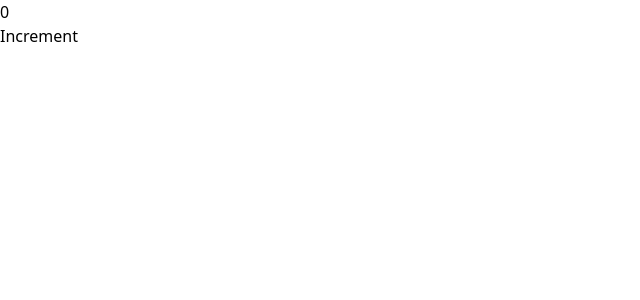
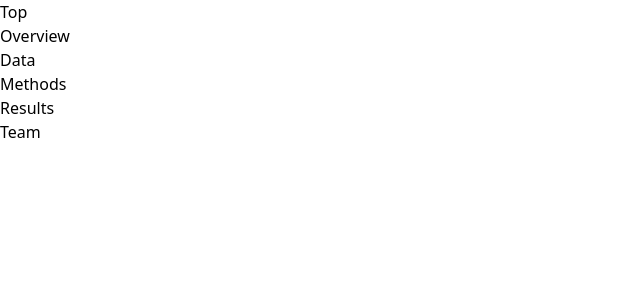
Before and after one commit to daryll-ko/cs132-portfolio, a React (Vite) app: page / in a window 1280 px wide. Shown: the top 300 px of the page, without its empty margins (0-640 px from the left). Built offline with nearby package versions, Linux system fonts and the light colour scheme.

Commit message:
feat: fill templates for site components

```diff
--- a/src/components/App.jsx
+++ b/src/components/App.jsx
@@ -1,14 +1,19 @@
-import { useState } from "react";
+import Top from "./Top";
+import Overview from "./Overview";
+import Data from "./Data";
+import Methods from "./Methods";
+import Results from "./Results";
+import Team from "./Team";
 
 function App() {
-  const [count, setCount] = useState(0);
-
   return (
     <>
-      <h1>{count}</h1>
-      <button onClick={() => setCount((prevCount) => prevCount + 1)}>
-        Increment
-      </button>
+      <Top />
+      <Overview />
+      <Data />
+      <Methods />
+      <Results />
+      <Team />
     </>
   );
 }
--- a/src/components/Data.jsx
+++ b/src/components/Data.jsx
@@ -0,0 +1,5 @@
+function Data() {
+  return <div>Data</div>;
+}
+
+export default Data;
--- a/src/components/Methods.jsx
+++ b/src/components/Methods.jsx
@@ -0,0 +1,5 @@
+function Methods() {
+  return <div>Methods</div>;
+}
+
+export default Methods;
--- a/src/components/Navbar.jsx
+++ b/src/components/Navbar.jsx
@@ -0,0 +1,12 @@
+function Navbar() {
+  const sections = ["Top", "Overview", "Data", "Methods", "Results", "Team"];
+  return (
+    <div className="flex gap-1">
+      {sections.map((section) => (
+        <div>{section}</div>
+      ))}
+    </div>
+  );
+}
+
+export default Navbar;
--- a/src/components/Overview.jsx
+++ b/src/components/Overview.jsx
@@ -0,0 +1,5 @@
+function Overview() {
+  return <div>Overview</div>;
+}
+
+export default Overview;
--- a/src/components/Results.jsx
+++ b/src/components/Results.jsx
@@ -0,0 +1,5 @@
+function Results() {
+  return <div>Results</div>;
+}
+
+export default Results;
--- a/src/components/Team.jsx
+++ b/src/components/Team.jsx
@@ -0,0 +1,5 @@
+function Team() {
+  return <div>Team</div>;
+}
+
+export default Team;
--- a/src/components/Top.jsx
+++ b/src/components/Top.jsx
@@ -0,0 +1,5 @@
+function Top() {
+  return <div>Top</div>;
+}
+
+export default Top;
```
